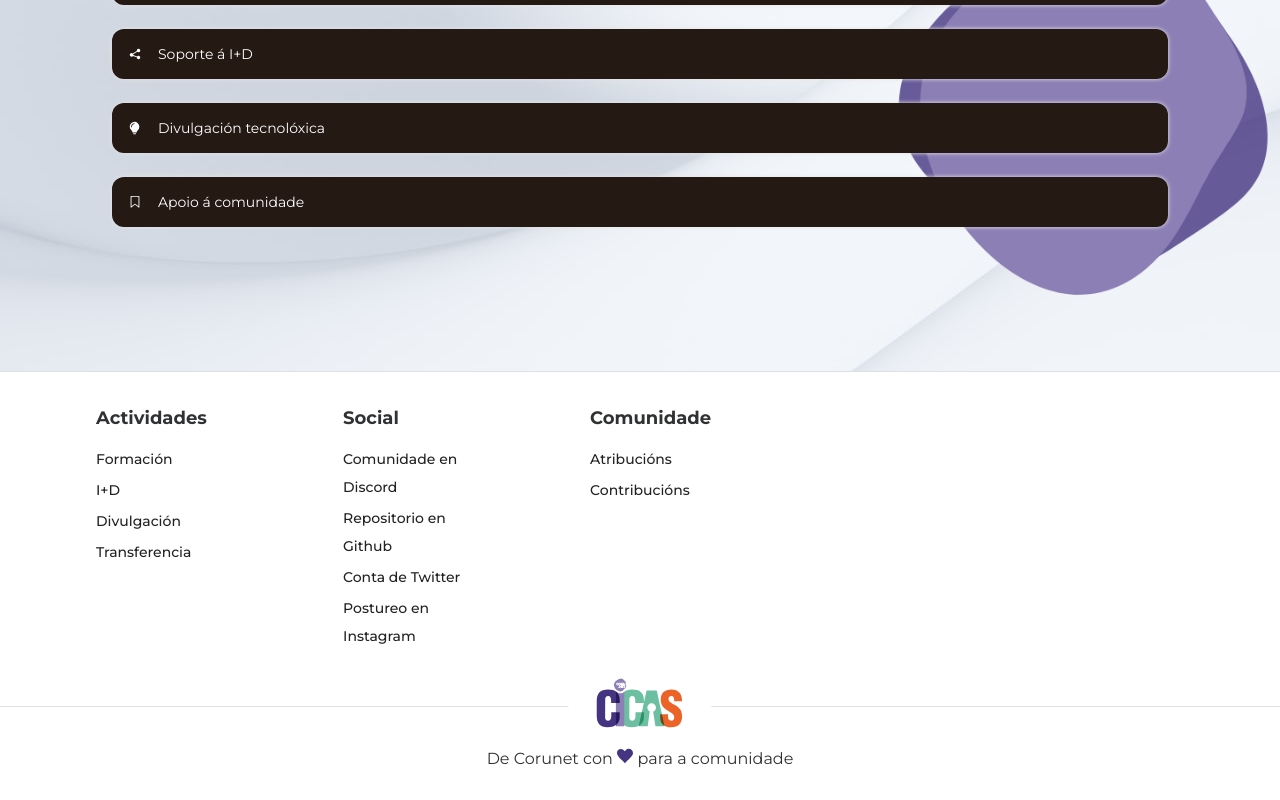
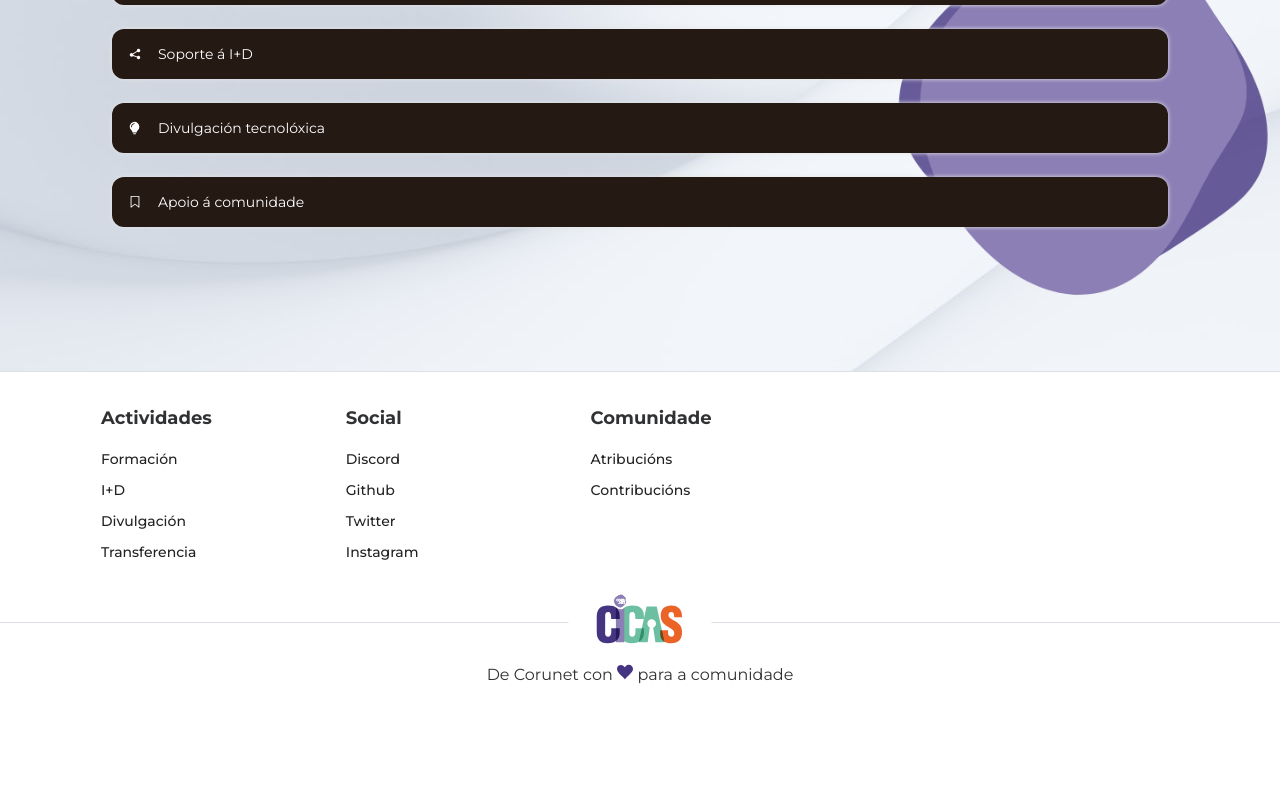
Before and after one commit to catedra-sngular/website, a Vue app: page / in a window 1280 px wide. Shown: the part 2889-3689 px from the top of the page. After the commit the page ends 3605 px from the top, so only its background shows below. Built offline with nearby package versions, Linux system fonts and the light colour scheme.

Commit message:
Fixes horizontal scroll in Footer

```diff
--- a/src/components/Footer.vue
+++ b/src/components/Footer.vue
@@ -165,6 +165,8 @@ export default {
         align-items: flex-start;
         gap: 10%;
         margin-bottom: 1rem;
+        margin-left: 0rem !important; // Overrides problem with the gutter property
+        margin-right: 0rem !important;
         line-height: 28px;
         padding: 0rem 6rem;
     }
--- a/src/locales/EN.json
+++ b/src/locales/EN.json
@@ -76,8 +76,8 @@
         },
         "social": {
             "title": "Social",
-            "discord": "Discord community",
-            "github": "Github repo",
+            "discord": "Discord",
+            "github": "Github",
             "twitter": "Twitter",
             "instagram": "Instagram"
         },
--- a/src/locales/ES.json
+++ b/src/locales/ES.json
@@ -60,10 +60,10 @@
         },
         "social": {
             "title": "Social",
-            "discord": "Comunidad en Discord",
-            "github": "Repositorio en Github",
-            "twitter": "Cuenta de Twitter",
-            "instagram": "Postureo en Instagram"
+            "discord": "Discord",
+            "github": "Github",
+            "twitter": "Twitter",
+            "instagram": "Instagram"
         },
         "community": {
             "title": "Comunidad",
--- a/src/locales/GL.json
+++ b/src/locales/GL.json
@@ -76,10 +76,10 @@
         },
         "social": {
             "title": "Social",
-            "discord": "Comunidade en Discord",
-            "github": "Repositorio en Github",
-            "twitter": "Conta de Twitter",
-            "instagram": "Postureo en Instagram"
+            "discord": "Discord",
+            "github": "Github",
+            "twitter": "Twitter",
+            "instagram": "Instagram"
         },
         "community": {
             "title": "Comunidade",
```
